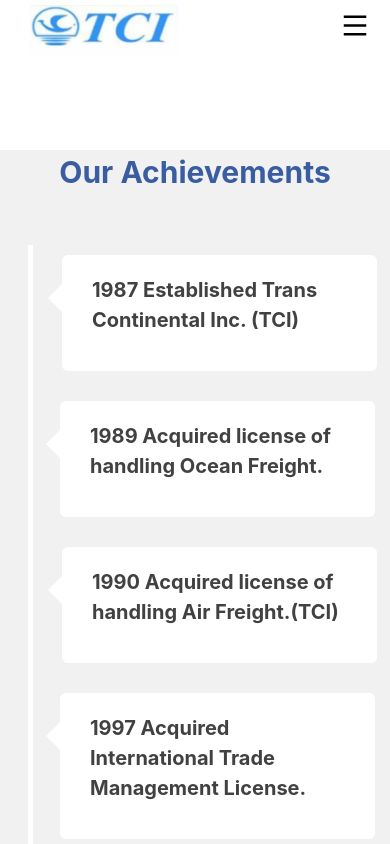
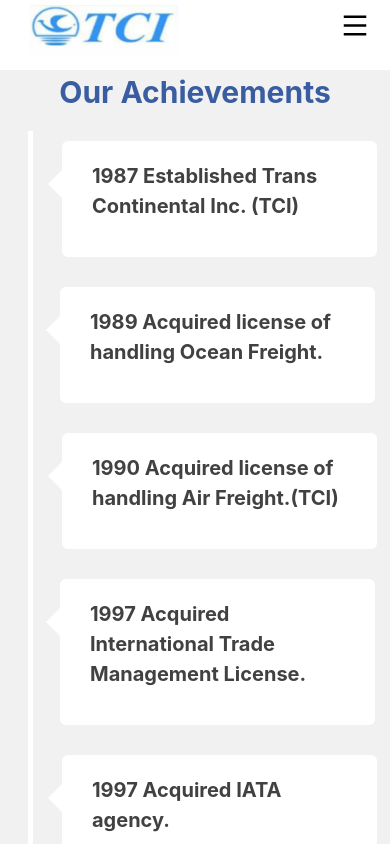
Before and after one commit to Mannumishra/tci, a React (Create React App) app: page /achivment in a window 390 px wide. Shown: the top 844 px of the page. Built offline with nearby package versions, Linux system fonts and the light colour scheme.

Commit message:
add changes

```diff
--- a/src/Components/About/About.css
+++ b/src/Components/About/About.css
@@ -128,6 +128,9 @@
 }
 
 @media (max-width:768px){
+    .aboutmain{
+        margin-top: 0px;
+    }
     .homeaboutmain {
         display: flex;
         flex-direction: column;
--- a/src/Components/Contactus/Contact.css
+++ b/src/Components/Contactus/Contact.css
@@ -63,4 +63,7 @@
         padding: 20px;
         width: 100%;
     }
+    .contactmain{
+        margin-top: 0px;
+    }
 }
--- a/src/Components/Home/Home.css
+++ b/src/Components/Home/Home.css
@@ -1,7 +1,6 @@
 .besthomesecond {
     background-color: #041F56;
 }
-
 .childchildfirst {
     display: flex;
     justify-content: center;
@@ -157,6 +156,8 @@
 }
 
 @media (max-width:768px){
+
+
     .wearebesthome {
         display: flex;
         padding: 0px;
--- a/src/Components/Imp&exp/Ourprocess.css
+++ b/src/Components/Imp&exp/Ourprocess.css
@@ -33,6 +33,6 @@
         font-size: 16px;
     }
     .impexpprocessheading{
-        margin-top: 40px;
+        margin-top: 0px;
     }
 }
--- a/src/Components/OurAchivments/OurAchivment.css
+++ b/src/Components/OurAchivments/OurAchivment.css
@@ -9,7 +9,7 @@
 }
 
 .achivmentdiv {
-    margin-top: 90px;
+    margin-top: 60px;
 }
 
 .achivmentheading {
@@ -189,7 +189,7 @@
 
 @media only screen and (max-width:991px) {
     .timeline {
-        margin: 50px auto;
+        margin: 0px auto;
     }
 
     .timeline::after {
@@ -230,4 +230,8 @@
         left: 2px;
 
     }
+    .achivmentdiv {
+        margin-top:10px;
+    }
+
 }
--- a/src/Components/OurAchivments/OurAchivment.jsx
+++ b/src/Components/OurAchivments/OurAchivment.jsx
@@ -10,7 +10,7 @@
     })
     return (
         <>
-            <section className='mb-5' style={{backgroundColor:"#F1F1F1"}}>
+            <section className='' style={{backgroundColor:"#F1F1F1"}}>
                 <div className='achivmentdiv'>
                     <p className='achivmentheading'>Our Achievements</p>
                 </div>
--- a/src/Components/Services/Service.css
+++ b/src/Components/Services/Service.css
@@ -99,6 +99,9 @@
         padding: 30px;
         box-sizing: border-box;
     }
+    .servicemain{
+        margin-top: 0px;
+    }
 }
 @media (max-width: 768px) {
     .homeabouthead {
```
